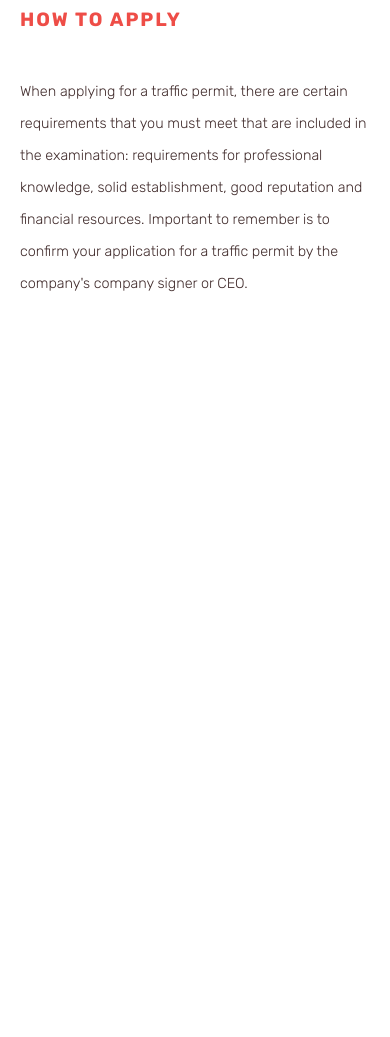
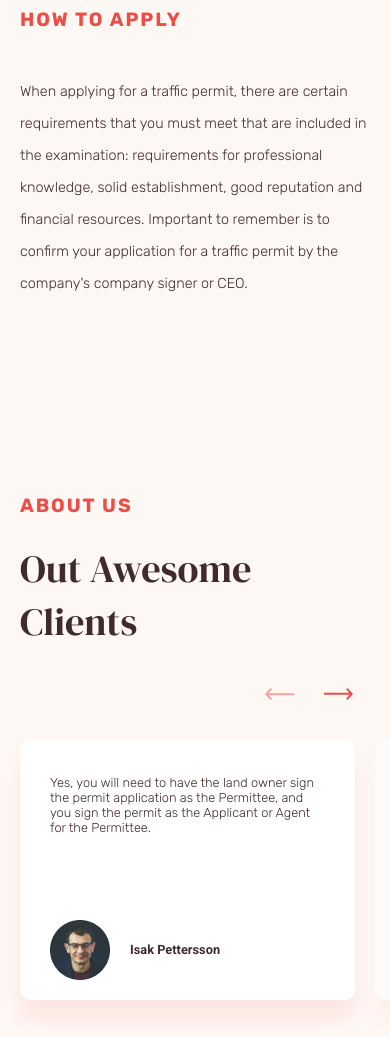
Before and after one commit to bderdz/trafico, a website: page src/index.html in a window 390 px wide. Shown: the part 1677-2714 px from the top of the page. Before the commit the page ends 1977 px from the top, so only its background shows below. Drawn offline with nearby package versions, Linux system fonts and the light colour scheme; files that its build step writes are made by us from their sources.

Commit message:
Clients Section, slider, bug fix
Created:
* clients section with RWD for all devices
* swiper js slider with breakpoints
--------
* mobile nav bar fix
* style changes
* other small changes

```diff
--- a/package.json
+++ b/package.json
@@ -1,5 +1,5 @@
 {
-  "name": "gulp-starter",
+  "name": "trafico",
   "version": "1.0.0",
   "description": "",
   "main": "index.js",
--- a/src/blocks/about/about.scss
+++ b/src/blocks/about/about.scss
@@ -48,6 +48,10 @@
 		font-weight: 300;
 		line-height: 4rem;
 		margin-bottom: 70px;
+
+		@media (max-width: 1024px) {
+			max-width: 570px;
+		}
 	}
 
 	&__quote {
--- a/src/blocks/apply/apply.scss
+++ b/src/blocks/apply/apply.scss
@@ -18,14 +18,14 @@
 	}
 
 	&__content {
-		order: 1;
+		order: 2;
 		display: flex;
 		flex-direction: column;
 		max-width: 455px;
 		gap: 40px;
 
 		@media (max-width: 1024px) {
-			order: 2;
+			max-width: 570px;
 		}
 	}
 
@@ -35,12 +35,8 @@
 	}
 
 	&__image {
-		order: 2;
+		order: 1;
 		width: clamp(250px, 50%, 487px);
 		height: fit-content;
-
-		@media (max-width: 1024px) {
-			order: 1;
-		}
 	}
 }
--- a/src/blocks/clients/clients.html
+++ b/src/blocks/clients/clients.html
@@ -1,7 +1,81 @@
 <section
 	class="clients"
 	id="clients">
-	<div class="container clients__container">
-		<div class="clients__content"></div>
+	<div class="clients__content">
+		<div class="container clients__container">
+			<div class="clients__body">
+				<h3 class="title-s clients__title">About Us</h3>
+
+				<p class="text-l clients__description">Out Awesome Clients</p>
+			</div>
+		</div>
+	</div>
+
+	<div class="clients__slider swiper">
+		<div class="clients__buttons">
+			<div class="clients__button-prev">
+				<img
+					src="./img/sliderArrow.svg"
+					alt="slider previous button" />
+			</div>
+
+			<div class="clients__button-next">
+				<img
+					src="./img/sliderArrow.svg"
+					alt="slider next button" />
+			</div>
+		</div>
+
+		<div class="swiper-wrapper">
+			<div class="clients__slide swiper-slide">
+				<p class="text text-xs clients__text">
+					Yes, you will need to have the land owner sign the permit application
+					as the Permittee, and you sign the permit as the Applicant or Agent
+					for the Permittee.
+				</p>
+
+				<div class="clients__info">
+					<img
+						src="./img/clients/isak.png"
+						alt="Isak Pettersson photo"
+						class="clients__photo" />
+
+					<p class="text-xs clients__fullname">Isak Pettersson</p>
+				</div>
+			</div>
+
+			<div class="clients__slide swiper-slide">
+				<p class="text text-xs clients__text">
+					From most barricade or traffic control companies located in the phone
+					book. They employ certified Traffic Control Supervisors (TCS) who can
+					generate and certify the traffic control plan.
+				</p>
+
+				<div class="clients__info">
+					<img
+						src="./img/clients/simon.png"
+						alt="Simon Sandberg photo"
+						class="clients__photo" />
+
+					<p class="text-xs clients__fullname">Simon Sandberg</p>
+				</div>
+			</div>
+
+			<div class="clients__slide swiper-slide">
+				<p class="text text-xs clients__text">
+					An A-Line, or access restriction deed is a property right that has
+					been obtained by CDOT for the sole purpose of prohibiting direct
+				</p>
+
+				<div class="clients__info">
+					<img
+						src="./img/clients/isak-pettersson.png"
+						alt="Isak Pettersson photo"
+						class="clients__photo" />
+
+					<p class="text-xs clients__fullname">Isak Pettersson</p>
+				</div>
+			</div>
+		</div>
 	</div>
 </section>
--- /dev/null
+++ b/src/blocks/clients/clients.scss
@@ -0,0 +1,125 @@
+.clients {
+	margin-top: 170px;
+	margin-bottom: 200px;
+	display: flex;
+	overflow: hidden;
+
+	@media (max-width: 1024px) {
+		flex-direction: column;
+		gap: 20px;
+	}
+
+	&__container {
+		padding: 20px;
+	}
+
+	&__content {
+		flex: 0 0 100%;
+	}
+
+	&__body {
+		display: flex;
+		flex-direction: column;
+		gap: 40px;
+		max-width: 300px;
+
+		@media (max-width: 1024px) {
+			max-width: 570px;
+			margin: 0 auto;
+			gap: 20px;
+		}
+	}
+
+	&__slider {
+		max-width: 1000px;
+		padding: 0px 0 30px 20px;
+		display: flex;
+		flex-direction: column;
+		gap: 60px;
+		flex: 0 0 1000px;
+		transform: translateX(-100%);
+
+		@media (max-width: 1440px) {
+			flex: 0 0 70%;
+		}
+
+		@media (max-width: 1024px) {
+			flex: 0 0 100%;
+			transform: translateX(0%);
+			gap: 40px;
+		}
+	}
+
+	&__slide {
+		max-width: 420px;
+		height: 360px;
+		display: flex;
+		flex-direction: column;
+		justify-content: flex-start;
+		background-color: $white;
+		padding: 60px 50px 40px 50px;
+		border-radius: 10px;
+		box-shadow: 0px 20px 20px 0px rgba(238, 77, 71, 0.1);
+
+		@media (max-width: 1440px) {
+			padding: 50px 40px 30px 40px;
+			height: 320px;
+		}
+
+		@media (max-width: 768px) {
+			padding: 35px 30px 20px 30px;
+			max-width: 360px;
+			height: 260px;
+		}
+
+		@media (max-width: 320px) {
+			max-width: 280px;
+		}
+	}
+
+	&__text {
+		font-weight: 300;
+	}
+
+	&__info {
+		display: flex;
+		align-items: center;
+		margin-top: auto;
+		gap: 20px;
+	}
+
+	&__photo {
+		max-width: 60px;
+	}
+
+	&__fullname {
+		font-family: $font-roboto;
+		font-weight: 700;
+	}
+
+	&__buttons {
+		display: flex;
+		justify-content: flex-end;
+		align-items: center;
+		gap: 30px;
+		margin-right: 25%;
+
+		@media (max-width: 1024px) {
+			margin-right: 10%;
+		}
+	}
+
+	&__button-next,
+	&__button-prev {
+		position: relative;
+		cursor: pointer;
+		width: 29px;
+		height: 12px;
+	}
+
+	&__button-prev {
+		& img {
+			transform: rotate(180deg);
+		}
+	}
+}
--- a/src/index.html
+++ b/src/index.html
@@ -24,6 +24,11 @@
 			href="https://fonts.googleapis.com/css2?family=DM+Serif+Display&family=Roboto:wght@700&family=Rubik:wght@300;400;500;700&display=swap"
 			rel="stylesheet" />
 
+		<!-- Swiper styles-->
+		<link
+			rel="stylesheet"
+			href="https://cdn.jsdelivr.net/npm/swiper@10/swiper-bundle.min.css" />
+
 		<!-- styles -->
 		<link
 			rel="stylesheet"
@@ -42,9 +47,18 @@
 		<!-- How to apply -->
 		@@include("./blocks/apply/apply.html")
 
+		<!-- Our Clients -->
+		@@include("./blocks/clients/clients.html")
+
 		<!-- Footer -->
 		@@include("./blocks/footer/footer.html")
 
-		<script src="./js/script.min.js"></script>
+		<!-- SwiperJS -->
+		<script src="https://cdn.jsdelivr.net/npm/swiper@10/swiper-bundle.min.js"></script>
+
+		<!-- Main JS -->
+		<script
+			type="module"
+			src="./js/script.min.js"></script>
 	</body>
 </html>
--- a/src/js/script.js
+++ b/src/js/script.js
@@ -1,17 +1,22 @@
-// NavBar & Burger
-const useNavBar = () => {
+//* Mobile nav bar
+const useMobileNav = () => {
 	const burgerButton = document.querySelector(".burger__icon");
-	const navBar = document.querySelector(".header__nav");
+	const nav = document.querySelector(".header__nav");
 
-	// Toggle nav bar visability
-	const toggleNavBar = () => {
-		navBar.classList.toggle("header__nav_open");
+	// Toggle mobile nav visability
+	const toggleNav = () => {
+		const viewWidth = window.innerWidth;
 
-		// Switching body overflow for non-scroll effect
-		const bodyStyles = document.body.style;
-		bodyStyles.overflow
-			? (bodyStyles.overflow = "")
-			: (bodyStyles.overflow = "hidden");
+		if (viewWidth <= 768) {
+			nav.classList.toggle("header__nav_open");
+
+			// Changing body overflow style for scroll lock
+			const bodyStyles = document.body.style;
+
+			bodyStyles.overflow
+				? (bodyStyles.overflow = "")
+				: (bodyStyles.overflow = "hidden");
+		}
 	};
 
 	// Toggle burger icon
@@ -21,20 +26,47 @@ const useNavBar = () => {
 
 	burgerButton.addEventListener("click", () => {
 		toggleBurger();
-		toggleNavBar();
+		toggleNav();
 	});
 
-	// Auto closing after click on nav links
-	navBar.addEventListener("click", (event) => {
+	// Auto close after clicking on navigation links
+	nav.addEventListener("click", (event) => {
 		const target = event.target;
 
 		if (!target.classList.contains("nav")) {
 			toggleBurger();
-			toggleNavBar();
+			toggleNav();
 		}
 	});
 };
 
 window.addEventListener("DOMContentLoaded", () => {
-	useNavBar();
+	useMobileNav();
+
+	const clientsSlider = new Swiper(".clients__slider", {
+		direction: "horizontal",
+		spaceBetween: 20,
+		slidesOffsetAfter: 20,
+		slidesPerView: 2.2,
+		breakpoints: {
+			320: {
+				slidesPerView: 1.1,
+				spaceBetween: 20,
+			},
+			425: {
+				slidesPerView: 1.7,
+				spaceBetween: 30,
+				slidesOffsetAfter: 30,
+				centeredSlides: true,
+			},
+			768: {
+				slidesPerView: 2.2,
+				centeredSlides: false,
+			},
+		},
+		navigation: {
+			nextEl: ".clients__button-next",
+			prevEl: ".clients__button-prev",
+		},
+	});
 });
--- a/src/scss/_global.scss
+++ b/src/scss/_global.scss
@@ -30,11 +30,11 @@ html {
 body {
 	color: $text;
 	position: relative;
-	// background-color: gray;
+	background-color: $body-bg;
 }
 
 section {
-	scroll-margin: 5rem;
+	scroll-margin: 10rem;
 }
 
 .container {
--- a/src/scss/_vars.scss
+++ b/src/scss/_vars.scss
@@ -10,3 +10,4 @@ $primary-red: #ee4d47;
 $red: #ed4d47;
 $light-red: #fcddd4;
 $light-grey: #fff7f5;
+$body-bg: #fef8f5;
--- /dev/null
+++ b/src/scss/components/swiper.scss
@@ -0,0 +1,31 @@
+.swiper {
+	margin-left: 0;
+	margin-right: 0;
+
+	&-button-prev,
+	&-button-next {
+		&::after {
+			content: none;
+		}
+	}
+
+	&-button-disabled {
+		opacity: 0.5;
+	}
+
+	&-slide {
+		opacity: 0.5;
+		transition: opacity 0.3s ease-in;
+
+		&-active,
+		&-next {
+			opacity: 1;
+		}
+
+		&-next {
+			@media (max-width: 768px) {
+				opacity: 0.5;
+			}
+		}
+	}
+}
```
Also changed, not shown: src/img/clients/isak-pettersson.png (added), src/img/clients/isak.png (added), src/img/clients/simon.png (added), src/img/sliderArrow.svg (added), 1 other file.
